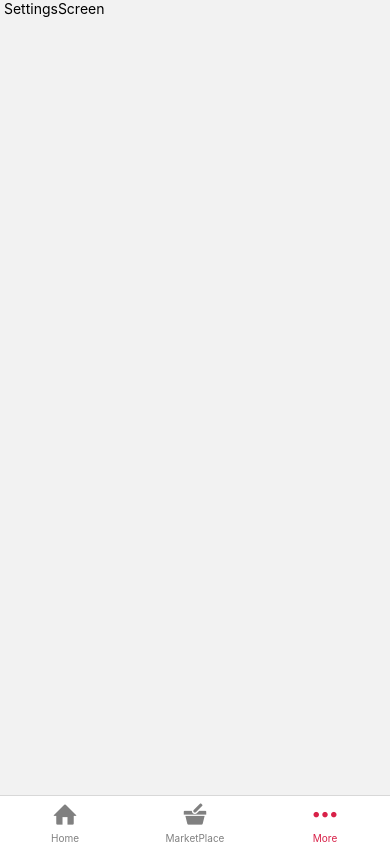
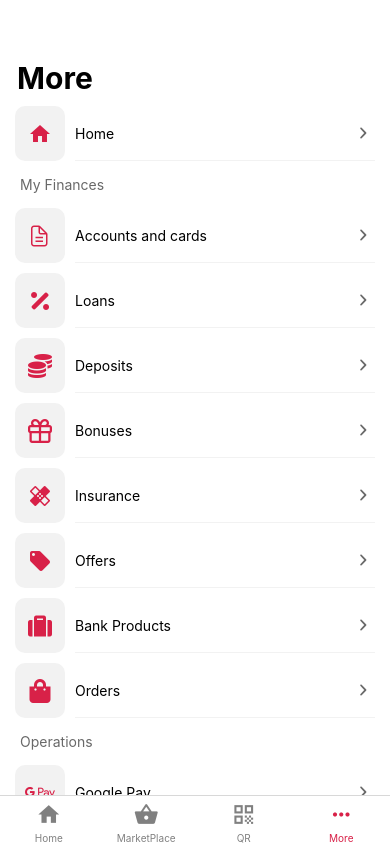
Before and after one commit to Rashadfrd/ReactNative_BirBank_UIClone, a React Native app: screen /Settings in a window 390 px wide. Built offline with nearby package versions, Linux system fonts and the light colour scheme.

Commit message:
settings(more) screen

```diff
--- a/components/BottomTab/MyTabs.js
+++ b/components/BottomTab/MyTabs.js
@@ -1,8 +1,9 @@
 import { createBottomTabNavigator } from '@react-navigation/bottom-tabs';
 import HomeStack from '../../stacks/HomeStack'
 import MarketPlaceStack from '../../stacks/MarketPlaceStack';
-import Entypo from 'react-native-vector-icons/Entypo';
+import MaterialIcons from 'react-native-vector-icons/MaterialIcons';
 import SettingsStack from '../../stacks/SettingsStack';
+import QRScannerStack from '../../stacks/QRScannerStack';
 
 const Tab = createBottomTabNavigator();
 
@@ -19,10 +20,12 @@ function MyTabs() {
           } else if (route.name === 'MarketPlace') {
             iconName = 'shopping-basket'
           } else if (route.name === 'Settings') {
-            iconName = 'dots-three-horizontal'
+            iconName = 'more-horiz'
+          } else if (route.name === 'QRScanner') {
+            iconName = 'qr-code'
           }
 
-          return <Entypo name={iconName} size={size} color={color} />;
+          return <MaterialIcons name={iconName} size={size} color={color} />;
         },
         tabBarActiveTintColor: '#D82148',
         tabBarInactiveTintColor: 'gray',
@@ -30,6 +33,7 @@ function MyTabs() {
     >
       <Tab.Screen name="Home" options={{title:'Home'}} component={HomeStack} />
       <Tab.Screen name="MarketPlace" options={{title:'MarketPlace'}} component={MarketPlaceStack} />
+      <Tab.Screen name="QRScanner" options={{title:'QR'}} component={QRScannerStack} />
       <Tab.Screen name="Settings" options={{title:'More'}} component={SettingsStack} />
     </Tab.Navigator>
   );
--- /dev/null
+++ b/components/Settings/DataLists/DataList.js
@@ -0,0 +1,32 @@
+import React from 'react'
+import { Text, View, FlatList, StyleSheet } from 'react-native'
+import { finances } from '../../../utils/constants'
+import FinancesItem from './DataListItem'
+
+const DataList = ({data,title}) => {
+    return (
+      <>
+      <Text style={styles.title}>{title}</Text>
+      <View>
+        {/* <FlatList
+        data={finances}
+        renderItem={({item}) => <FinancesItem item={item} />}
+        keyExtractor={item => item.id}
+        /> */}
+        {
+          data.map((item)=>{
+            return <FinancesItem key={item.id} item={item} />
+          })
+        }
+      </View>
+        </>
+    )
+  }
+
+  const styles = StyleSheet.create({
+    title:{
+      padding:10,
+      color:'#696969'
+    }
+  })
+export default DataList
--- /dev/null
+++ b/components/Settings/DataLists/DataListItem.js
@@ -0,0 +1,42 @@
+import React from 'react'
+import { Text, View, TouchableOpacity, StyleSheet } from 'react-native'
+import { Entypo } from '@expo/vector-icons';
+
+const DataListItem = ({item}) => {
+    return (
+      <TouchableOpacity style={styles.financeItem} activeOpacity={.4}>
+          <View style={styles.icon}>{item.icon}</View>
+        <View style={styles.text}>
+          <Text>{item.text}</Text>
+          <Entypo name="chevron-small-right" size={24} color="#696969" />
+        </View>
+      </TouchableOpacity>
+    )
+  }
+
+  const styles = StyleSheet.create({
+    financeItem:{
+      flexDirection:'row',
+      justifyContent:'space-between',
+      margin:5,
+    },
+    icon:{
+      width:50,
+      height:55,
+      backgroundColor:'#f2f2f2',
+      justifyContent:'center',
+      alignItems:'center',
+      marginRight:10,
+      borderRadius:10
+    },
+    text:{
+      flex:1,
+      flexDirection:'row',
+      justifyContent:'space-between',
+      alignItems:'center',
+      borderBottomWidth:1,
+      borderBottomColor:'#f2f2f2'
+    }
+  })
+
+export default DataListItem
--- a/screens/MarketPlaceScreen.js
+++ b/screens/MarketPlaceScreen.js
@@ -1,79 +1,12 @@
-import React, { useState, useEffect } from 'react';
-import { Text, View, StyleSheet, Button } from 'react-native';
-import { BarCodeScanner } from 'expo-barcode-scanner';
+import React from 'react'
+import { Text, View } from 'react-native'
 
-export default function MarketPlaceScreen() {
-  const [hasPermission, setHasPermission] = useState(null);
-  const [scanned, setScanned] = useState(false);
-  const [text, setText] = useState('Not yet scanned')
-
-  const askForCameraPermission = () => {
-    (async () => {
-      const { status } = await BarCodeScanner.requestPermissionsAsync();
-      setHasPermission(status === 'granted');
-    })()
+ const MarketPlaceScreen = () => {
+    return (
+      <View>
+        <Text> MarketPlaceScreen </Text>
+      </View>
+    )
   }
 
-  // Request Camera Permission
-  useEffect(() => {
-    askForCameraPermission();
-  }, []);
-
-  // What happens when we scan the bar code
-  const handleBarCodeScanned = ({ type, data }) => {
-    setScanned(true);
-    setText(data)
-    console.log('Type: ' + type + '\nData: ' + data)
-  };
-
-  // Check permissions and return the screens
-  if (hasPermission === null) {
-    return (
-      <View style={styles.container}>
-        <Text>Requesting for camera permission</Text>
-      </View>)
-  }
-  if (hasPermission === false) {
-    return (
-      <View style={styles.container}>
-        <Text style={{ margin: 10 }}>No access to camera</Text>
-        <Button title={'Allow Camera'} onPress={() => askForCameraPermission()} />
-      </View>)
-  }
-
-  // Return the View
-  return (
-    <View style={styles.container}>
-      <View style={styles.barcodebox}>
-        <BarCodeScanner
-          onBarCodeScanned={scanned ? undefined : handleBarCodeScanned}
-          style={{ height: 400, width: 400 }} />
-      </View>
-      <Text style={styles.maintext}>{text}</Text>
-
-      {scanned && <Button title={'Scan again?'} onPress={() => setScanned(false)} color='tomato' />}
-    </View>
-  );
-}
-
-const styles = StyleSheet.create({
-  container: {
-    flex: 1,
-    backgroundColor: '#fff',
-    alignItems: 'center',
-    justifyContent: 'center',
-  },
-  maintext: {
-    fontSize: 16,
-    margin: 20,
-  },
-  barcodebox: {
-    alignItems: 'center',
-    justifyContent: 'center',
-    height: 300,
-    width: 300,
-    overflow: 'hidden',
-    borderRadius: 30,
-    backgroundColor: 'tomato'
-  }
-});
+export default MarketPlaceScreen
--- /dev/null
+++ b/screens/QrScannerScreen.js
@@ -0,0 +1,74 @@
+import React, { useState, useEffect } from 'react';
+import { Text, View, StyleSheet, TouchableOpacity } from 'react-native';
+import { BarCodeScanner } from 'expo-barcode-scanner';
+
+export default function QrScannerScreen() {
+  const [hasPermission, setHasPermission] = useState(null);
+  const [scanned, setScanned] = useState(false);
+
+  useEffect(() => {
+    const getBarCodeScannerPermissions = async () => {
+      const { status } = await BarCodeScanner.requestPermissionsAsync();
+      setHasPermission(status === 'granted');
+    };
+
+    getBarCodeScannerPermissions();
+  }, []);
+
+  const handleBarCodeScanned = ({ type, data }) => {
+    setScanned(true);
+    alert(`Bar code with type ${type} and data ${data} has been scanned!`);
+  };
+
+  if (hasPermission === null) {
+    return <Text>Requesting for camera permission</Text>;
+  }
+  if (hasPermission === false) {
+    return <Text>No access to camera</Text>;
+  }
+
+  return (
+    <View style={styles.container}>
+      <BarCodeScanner
+        onBarCodeScanned={scanned ? undefined : handleBarCodeScanned}
+        style={styles.barcodeScanner} />
+      {scanned &&
+      <View style={styles.scanAgainView}>
+        <TouchableOpacity style={styles.scanAgain} onPress={() => setScanned(false)}>
+          <Text style={{color:'white'}}>Tap to scan again</Text>
+        </TouchableOpacity>
+      </View>
+      }
+    </View>
+  );
+}
+
+const styles = StyleSheet.create({
+  container: {
+    flex: 1,
+    flexDirection: 'column',
+    justifyContent: 'center',
+    position:'relative'
+  },
+  barcodeScanner:{
+    width:'100%',
+    height:'100%'
+  },
+  scanAgainView:{
+    position:'absolute',
+    top:0,
+    width:'100%',
+    height:'100%',
+    backgroundColor:'rgba(0, 0, 0, 0.8)',
+    justifyContent:'center',
+    alignItems:'center'
+  },
+  scanAgain:{
+    borderWidth:1,
+    borderColor:'#ccc',
+    padding:15,
+    borderRadius:8,
+    backgroundColor:'rgba(0, 0, 0, 0.3)',
+    textAlign:'center'
+  }
+});
--- a/screens/SettingsScreen.js
+++ b/screens/SettingsScreen.js
@@ -1,12 +1,57 @@
 import React from 'react'
-import { Text, View } from 'react-native'
+import { Text, View, StyleSheet, TouchableOpacity, ScrollView} from 'react-native'
+import { MaterialIcons, Entypo } from '@expo/vector-icons';
+import { useNavigation } from '@react-navigation/native';
+import { finances, operations } from '../utils/constants';
+import DataList from '../components/Settings/DataLists/DataList';
 
  const SettingsScreen = () => {
+  const navigation = useNavigation()
     return (
-      <View>
-        <Text> SettingsScreen </Text>
-      </View>
+      <ScrollView style={styles.wrapper}>
+        <Text style={{fontSize:30, fontWeight:'bold'}}> More </Text>
+        <TouchableOpacity style={styles.financeItem} activeOpacity={.4} onPress={()=>{navigation.navigate('Home')}}>
+            <View style={styles.icon}><MaterialIcons name="home" size={24} color="#D82148" /></View>
+        < View style={styles.text}>
+            <Text>Home</Text>
+            <Entypo name="chevron-small-right" size={24} color="#696969" />
+          </View>
+        </TouchableOpacity>
+        <DataList data={finances} title='My Finances' />
+        <DataList data={operations} title='Operations' />
+      </ScrollView>
     )
   }
 
+  const styles = StyleSheet.create({
+    wrapper:{
+      paddingTop:60,
+      paddingHorizontal:10,
+      backgroundColor:'white',
+    },
+    financeItem:{
+      flexDirection:'row',
+      justifyContent:'space-between',
+      margin:5,
+      marginTop:10
+    },
+    icon:{
+      width:50,
+      height:55,
+      backgroundColor:'#f2f2f2',
+      justifyContent:'center',
+      alignItems:'center',
+      marginRight:10,
+      borderRadius:10
+    },
+    text:{
+      flex:1,
+      flexDirection:'row',
+      justifyContent:'space-between',
+      alignItems:'center',
+      borderBottomWidth:1,
+      borderBottomColor:'#f2f2f2'
+    }
+  })
+
 export default SettingsScreen
--- /dev/null
+++ b/stacks/QRScannerStack.js
@@ -0,0 +1,15 @@
+import * as React from 'react';
+import { createNativeStackNavigator } from '@react-navigation/native-stack';
+import QrScannerScreen from '../screens/QrScannerScreen';
+
+
+const Stack = createNativeStackNavigator()
+
+const QRScannerStack = () => {
+    return (
+      <Stack.Navigator initialRoutName="QrScannerScreen" screenOptions={{headerShown: false}}>
+         <Stack.Screen name="QrScannerScreen" component={QrScannerScreen} />
+      </Stack.Navigator>
+    )
+}
+export default QRScannerStack
--- /dev/null
+++ b/utils/constants.js
@@ -0,0 +1,68 @@
+import { MaterialIcons, Octicons, FontAwesome5, Ionicons } from '@expo/vector-icons';
+
+export const finances = [
+    {
+        id:1,
+        icon:<Ionicons name="document-text-outline" size={24} color="#D82148" />,
+        text:'Accounts and cards',
+    },
+    {
+        id:2,
+        icon:<FontAwesome5 name="percentage" size={24} color="#D82148" />,
+        text:'Loans',
+    },
+    {
+        id:3,
+        icon:<FontAwesome5 name="coins" size={24} color="#D82148" />,
+        text:'Deposits',
+    },
+    {
+        id:4,
+        icon:<Octicons name="gift" size={24} color="#D82148" />,
+        text:'Bonuses',
+    },
+    {
+        id:5,
+        icon:<MaterialIcons name="healing" size={24} color="#D82148" />,
+        text:'Insurance',
+    },
+    {
+        id:6,
+        icon:<MaterialIcons name="local-offer" size={24} color="#D82148" />,
+        text:'Offers',
+    },
+    {
+        id:7,
+        icon:<FontAwesome5 name="suitcase" size={24} color="#D82148" />,
+        text:'Bank Products',
+    },
+    {
+        id:8,
+        icon:<FontAwesome5 name="shopping-bag" size={24} color="#D82148" />,
+        text:'Orders',
+    },
+
+]
+
+export const operations = [
+    {
+        id:1,
+        icon:<FontAwesome5 name="google-pay" size={24} color="#D82148" />,
+        text:'Google Pay'
+    },
+    {
+        id:2,
+        icon:<MaterialIcons name="qr-code" size={24} color="#D82148" />,
+        text:'QR'
+    },
+    {
+        id:3,
+        icon:<MaterialIcons name="credit-card" size={24} color="#D82148" />,
+        text:'Payments and transfers'
+    },
+    {
+        id:4,
+        icon:<MaterialIcons name="history" size={24} color="#D82148" />,
+        text:'History'
+    },
+]
```
